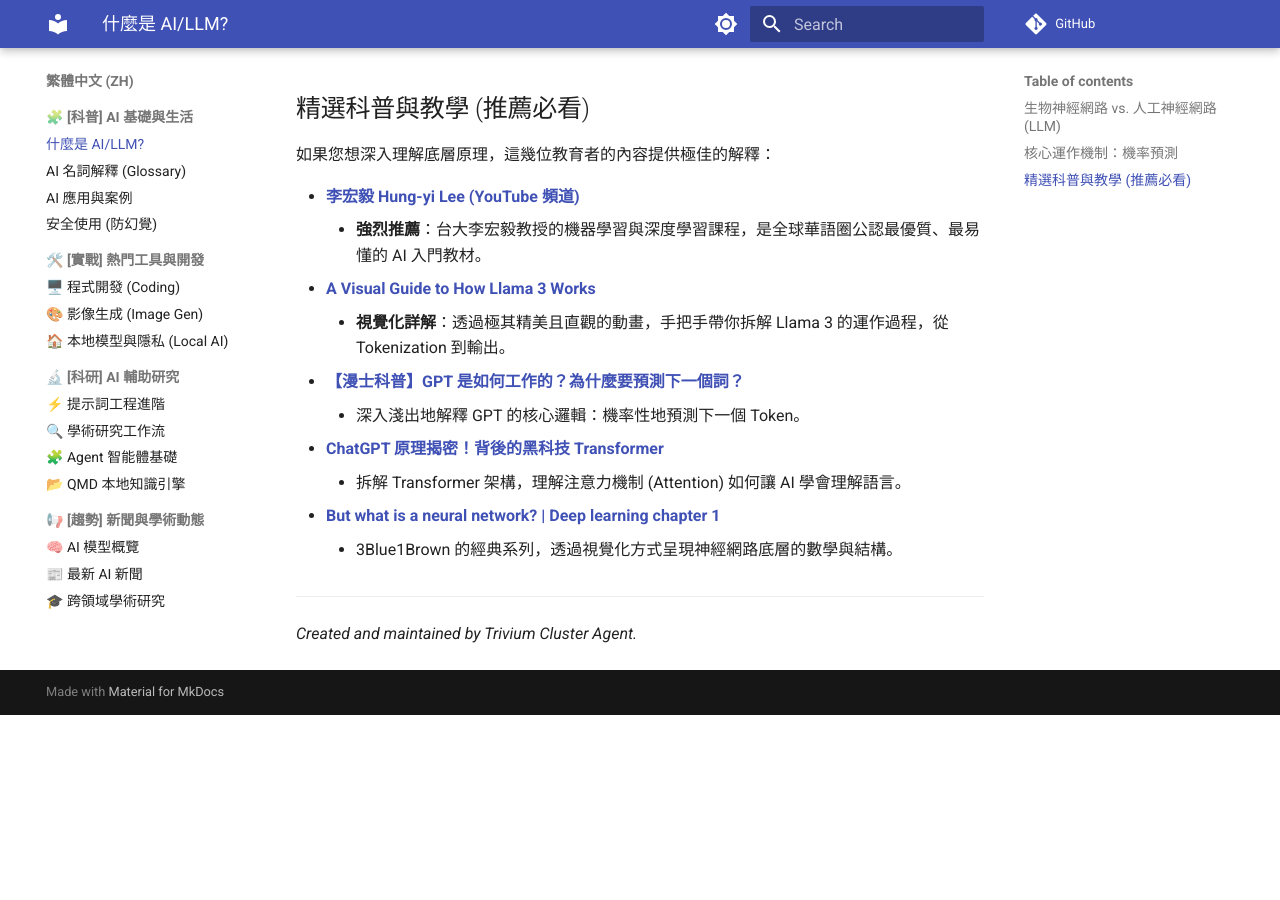
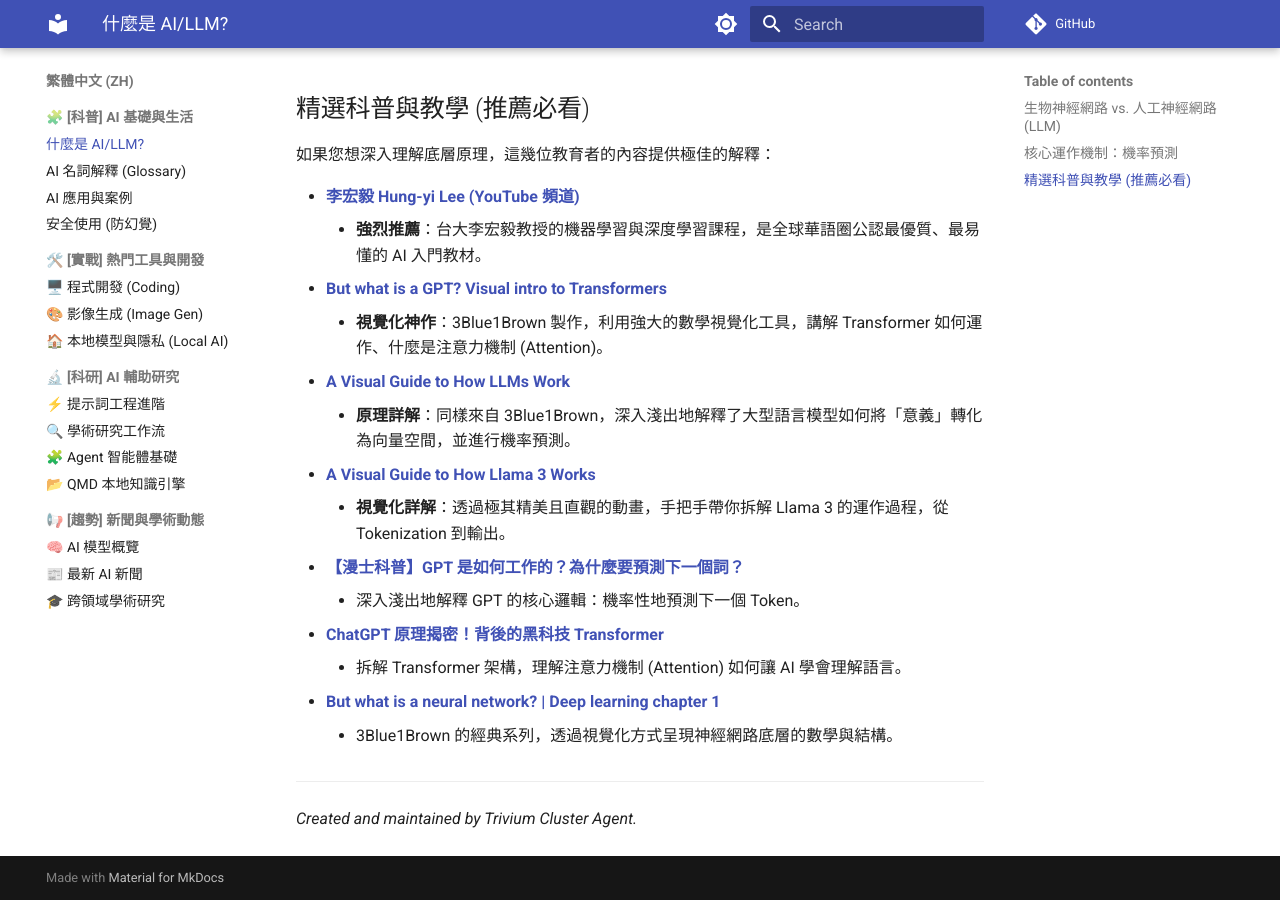
Before and after one commit to ultima6-tw/ai-map, an MkDocs documentation site: the page built from docs/zh/what-is-ai-or-llm.md, in a window 1280 px wide and 900 px high, scrolled down 749 px. Built offline with MkDocs 1.6.1 and Material for MkDocs 9.7.7, drawn with Linux system fonts in a browser that asks for light colours; comment, search, counter and statistics services are not loaded; before the commit the page ends 1464 px from its top, so only the background shows below that.

Commit message:
feat: add 3Blue1Brown LLM visual guide videos

```diff
--- a/docs/zh/what-is-ai-or-llm.md
+++ b/docs/zh/what-is-ai-or-llm.md
@@ -23,6 +23,10 @@
 
 - **[李宏毅 Hung-yi Lee (YouTube 頻道)](https://www.youtube.com/@HungyiLeeNTU)**
     - **強烈推薦**：台大李宏毅教授的機器學習與深度學習課程，是全球華語圈公認最優質、最易懂的 AI 入門教材。
+- **[But what is a GPT? Visual intro to Transformers](https://youtu.be/wjZofJX0v4M?si=GzK16kE_65k7x_9e)**
+    - **視覺化神作**：3Blue1Brown 製作，利用強大的數學視覺化工具，講解 Transformer 如何運作、什麼是注意力機制 (Attention)。
+- **[A Visual Guide to How LLMs Work](https://youtu.be/XLN2x3bAMLQ?si=WpDqG4B9Xk6_6m7b)**
+    - **原理詳解**：同樣來自 3Blue1Brown，深入淺出地解釋了大型語言模型如何將「意義」轉化為向量空間，並進行機率預測。
 - **[A Visual Guide to How Llama 3 Works](https://youtu.be/OQ_EhCtNc2M?si=G0kS976G77x_M7N4)**
     - **視覺化詳解**：透過極其精美且直觀的動畫，手把手帶你拆解 Llama 3 的運作過程，從 Tokenization 到輸出。
 - **[【漫士科普】GPT 是如何工作的？為什麼要預測下一個詞？](https://youtu.be/j5N2j6Ydhao?si=awVsdfhlfcYgOsiL)**
```
Also changed, not shown: docs/en/what-is-ai-or-llm.md (+4 -0 lines).
